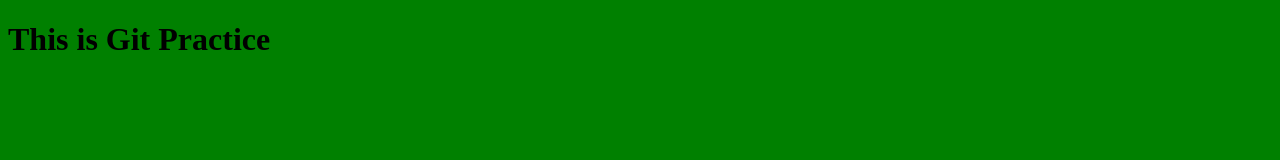
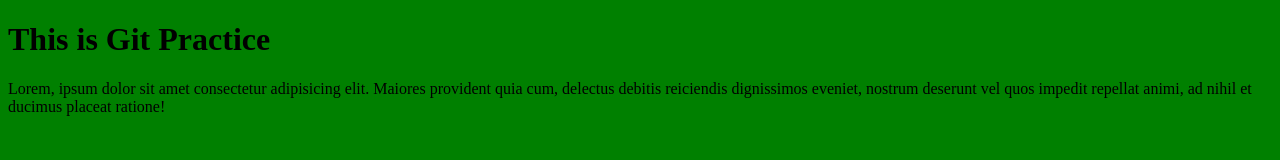
Before and after one commit to betty141/butu, a plain HTML site: page index.html in a window 1280 px wide. Drawn offline with Linux system fonts and the light colour scheme.

Commit message:
add the paragraph

```diff
--- a/index.html
+++ b/index.html
@@ -9,5 +9,8 @@
 </head>
 <body>
     <h1>This is Git Practice</h1>
+    <p>
+        Lorem, ipsum dolor sit amet consectetur adipisicing elit. Maiores provident quia cum, delectus debitis reiciendis dignissimos eveniet, nostrum deserunt vel quos impedit repellat animi, ad nihil et ducimus placeat ratione!
+    </p>
 </body>
 </html>
```
